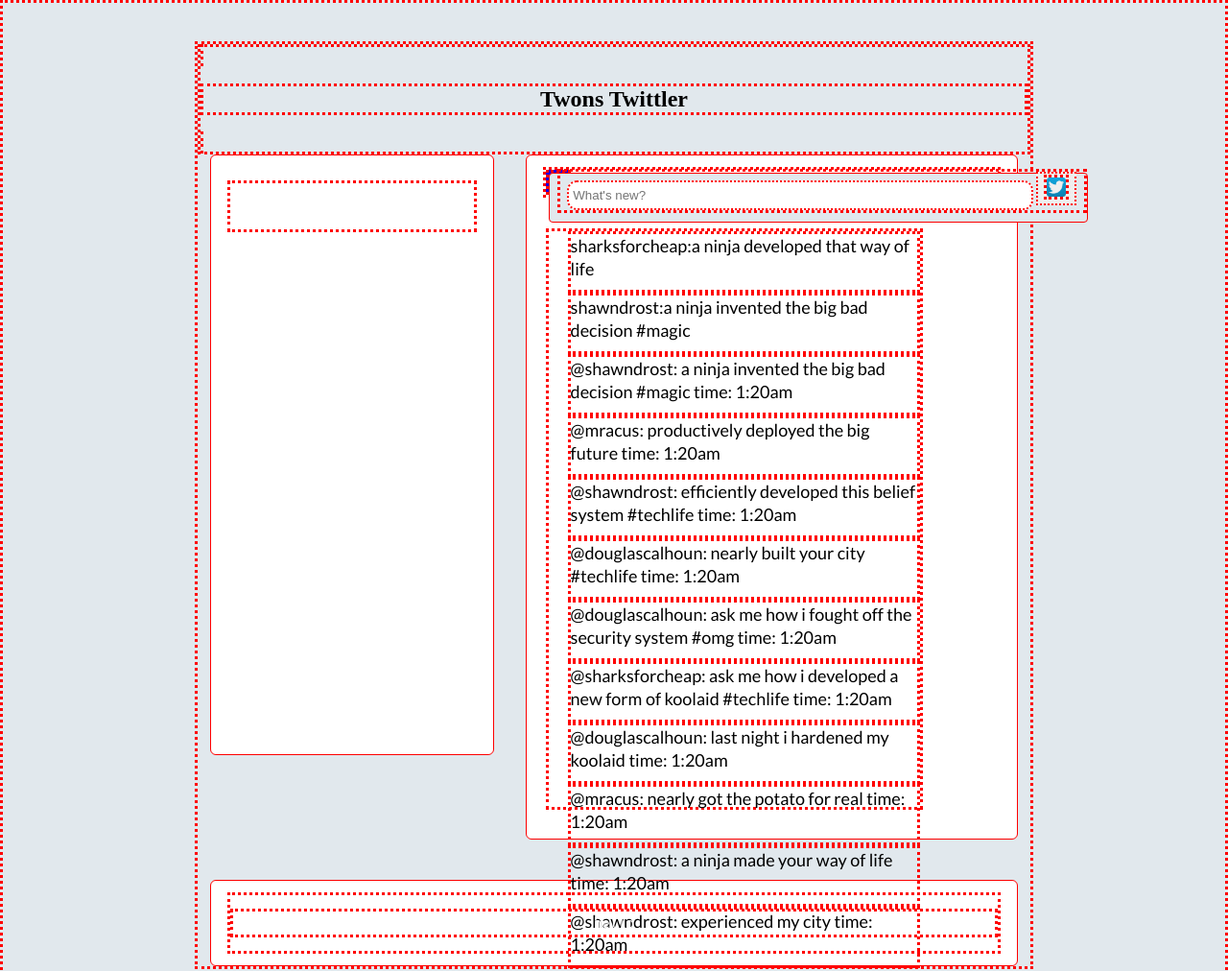
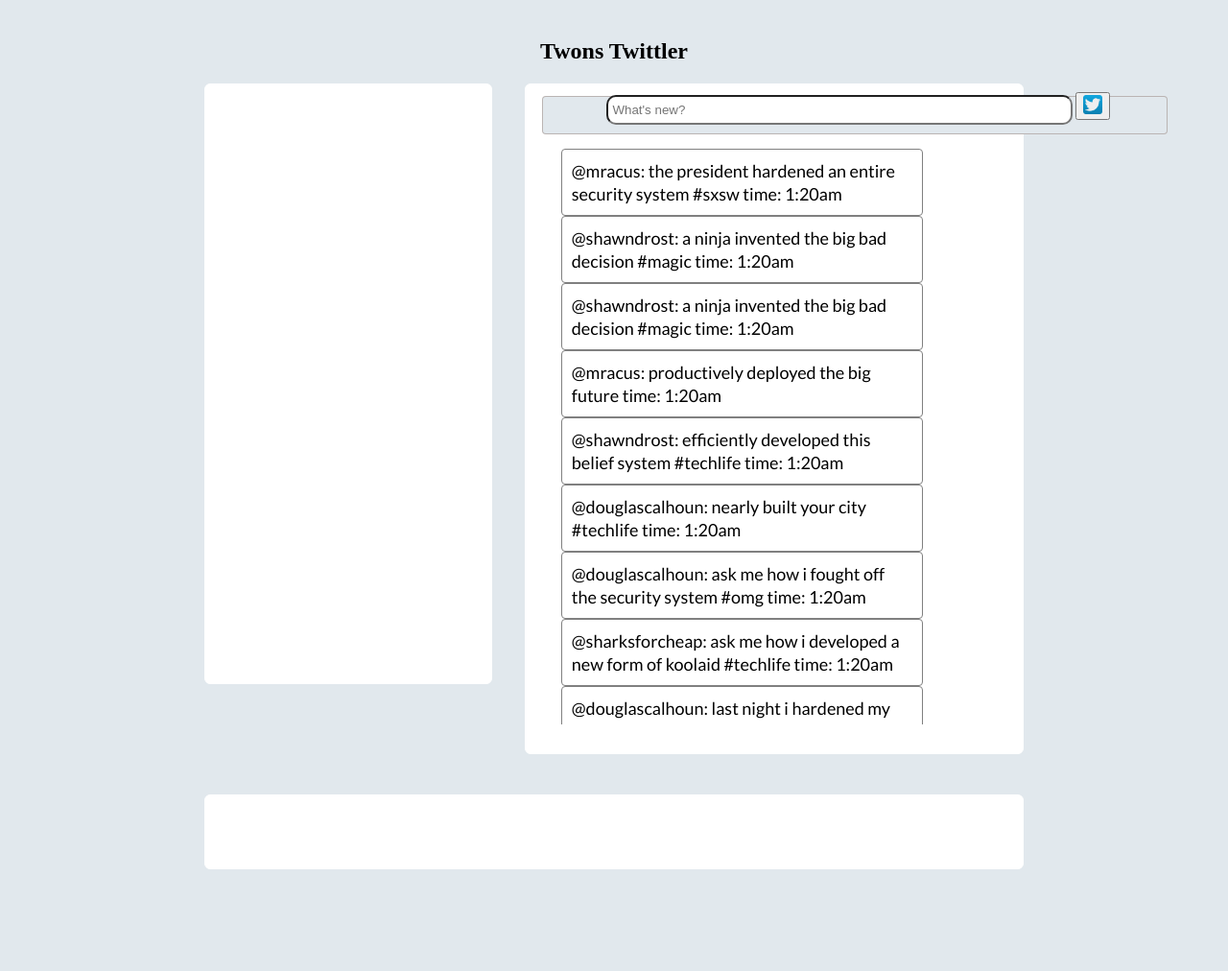
Before and after one commit to aarboleda1/Twittler, a plain HTML site: page index.html in a window 1280 px wide. Shown: the top 1012 px of the page at 96% size. Drawn offline with Linux system fonts and the light colour scheme.

Commit message:
added css styling, borders, gave each li element classes, got live feed working

```diff
--- a/css/main.css
+++ b/css/main.css
@@ -1,6 +1,3 @@
-
-
-* {border-style:dotted; border-color: red !important}
 
 body {
   background-color: #e1e8ed;
@@ -8,6 +5,7 @@ body {
 }
 section, aside, footer {
   background: #fff;
+  border: 1px solid;
   border-radius: 6px;
   color: #fff;
   display: block;
@@ -15,7 +13,6 @@ section, aside, footer {
   font-weight: 400;
   padding: 12px 17px;
   text-align: center;
-  border: 1px solid;
 }
 
 section,
@@ -45,12 +42,15 @@ ul {
   display: inline-block;
   list-style: none;
   padding-left: 20px;
+  overflow: hidden;
 }
 li {
   font-family: 'Lato', sans-serif;
   color: black;
   font-weight: 400;
-  padding-bottom: 10px;
+  padding: 10px;
+  font: black;
+  border-style:solid; border-color: grey; border-width: thin; border-radius: 4px; !important
 }
 .nav-bar {
   display: inline;
@@ -67,18 +67,11 @@ nav li{
 
 /*Display Tweets*/
 .tweets {
-  margin-top: 35px;
+  margin-top: 15px;
   height: 600px;
   width: 78%;
   text-align: left;
   font-size: 18px
-}
-.user-tweet-box {
-  background-color: blue;
-  display: block;
-  max-width: 20px;
-  max-height: 20px
-
 }
 
 /*Input Box for user tweets*/
@@ -91,6 +84,10 @@ nav li{
   height: 50px;
   width: 560px;
   border-radius: 4px;
+}
+.user-tweet {
+  height: 38px;
+  width: 650px;
 }
 .user-tweet p {
   text-align: left;
@@ -113,6 +110,3 @@ button[type="submit"]{
   height: 25px;
   width: 60px;
 }
-li {
-  font: black;
-}
--- a/index.html
+++ b/index.html
@@ -19,7 +19,6 @@
     </nav>
   </div>
 <section class="main-info">
-  <div class="tweetsContainer">
   <div class="user-tweet-box">
      <form class="user-tweet">
      <div class="twitter-box">
@@ -30,6 +29,7 @@
      </div>
      </form>
   </div>
+  <div class="tweetsContainer">
     <ul class ="tweets"></ul>
   </div>
 
--- a/js/data_generator.js
+++ b/js/data_generator.js
@@ -12,7 +12,7 @@ streams.users.sharksforcheap = [];
 streams.users.mracus = [];
 streams.users.douglascalhoun = [];
 window.users = Object.keys(streams.users);
-
+console.log(streams.users.sharksforcheap)
 // utility function for adding tweets to our data structures
 var addTweet = function(newTweet){
   var username = newTweet.user;
--- a/js/index.js
+++ b/js/index.js
@@ -1,59 +1,58 @@
-$(document).ready(function(){
+$(document).ready(function() {
+            //a jQuery object to hold the tweets
             var $tweetsContainer = $('.tweets');
             var tweets = streams.home;
             var index = tweets.length - 1;
-      console.log(index)
-      while(index > 0 ){
-
+            //console.log(index)
+            while (index > 0) {
                 var mostRecent = tweets[index];
-      console.log(mostRecent)
                 var $tweet = $('<li />');
-      //turns html jquery object to a string?
-      $tweet.html('@' + mostRecent.user + ': ' + mostRecent.message + ' ' + 'time: '+ parseTime(mostRecent.created_at));
+                $tweet.addClass(mostRecent.user);
+                $tweet.html('@' + mostRecent.user + ': ' + mostRecent.message + ' ' + 'time: ' + parseTime(mostRecent.created_at));
                 $tweetsContainer.append($tweet);
-      index-=1
+                index -= 1
             }
-
-     function parseTime(date){
+            /*This code is to return the date/time in a presentable manner*/
+            function parseTime(date) {
                 var hour = date.getHours()
                 var minutes = date.getMinutes();
                 var ampm = 'am';
-       if(hour > 12){
+                if (hour > 12) {
                     hour = hour - 12;
                     ampm = 'pm'
                 }
-       if(minutes < 10){
+                if (minutes < 10) {
                     minutes = '0' + minutes
                 }
                 return hour + ':' + minutes + ampm;
             }
+            /*This code is to append new tweets to the timeline*/
+            function appendNewTweet() {
+                //get most recent
+                var mostRecentTweet = tweets[tweets.length - 1]
 
-    function appendNewTweet () {
-      //get most recent
-      var mostRecentTweet = tweets[tweets.length-1]
-
-       for (var i = 11; i < 12; i++){
+                for (var i = 11; i < 12; i++) {
                     var $newTweet = $('<li />');
-        $newTweet.html(mostRecentTweet.user + ':' + mostRecentTweet.message)//insert the most recent tweet
+                    $newTweet.addClass(mostRecentTweet.user);
+                    $newTweet.html('@' + mostRecentTweet.user + ': ' + mostRecentTweet.message + '     time: ' + parseTime(mostRecentTweet.created_at)); //insert the most recent tweet
                     $tweetsContainer.prepend($newTweet)
                 }
-       if(i < 50) window.setTimeout(appendNewTweet, 3000)
-
+                if (i < 50) window.setTimeout(appendNewTweet, Math.random() * 9000)
             }
-   appendNewTweet()
+            appendNewTweet();
 
 
-   //console.log($tweetsContainer)
-   //create a target button
-    //on click grab that data and append it to the tweetsContainer
-    //var button = $('.button'). button that we are going to target
-    //create a jquery object to referecne the input text
-    //referencing the text a user inputs
+            /*This code should append all the tweets of a given user when clickec on */
+            $().on('click', function () {
+              //remove the current body
+              //append the desired user name
 
+            })
 
+            /*This code should submit user input from text area to live feed when tweet buttton is clicked*/
             //in order to send tweets to the tweets container
             var $button = $('.submitButton')
-    $button.on("click", function () {
+            $button.on("click", function() {
                         //access the tweet from the user
                         var tweet = $("#user-input").val();
                         //create a jquery object
@@ -61,9 +60,10 @@ $(document).ready(function(){
                         $userTweet.html('user: ' + tweet);
                         $tweetsContainer.prepend(tweet);
 
+
                     }
 
-    )//button.click
+                ) //button.click
 
 
 
```
Lines whose indentation alone changed are shown as unchanged.
